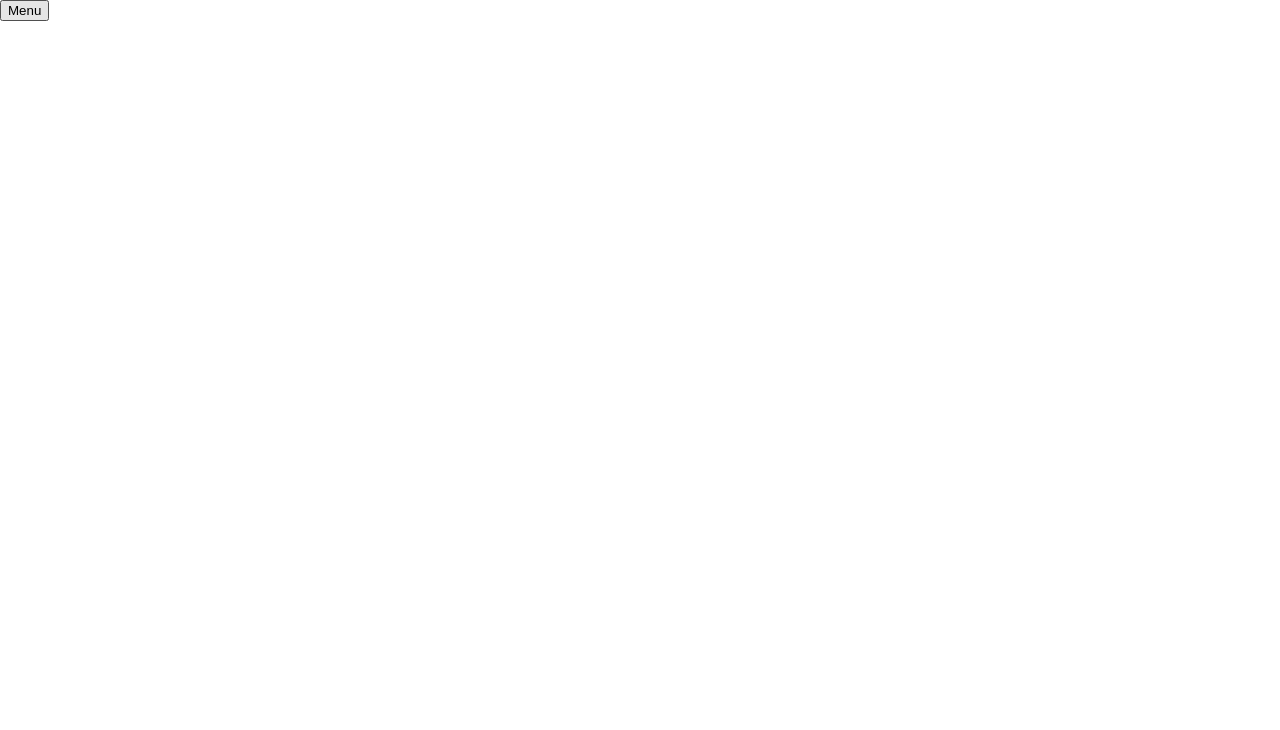
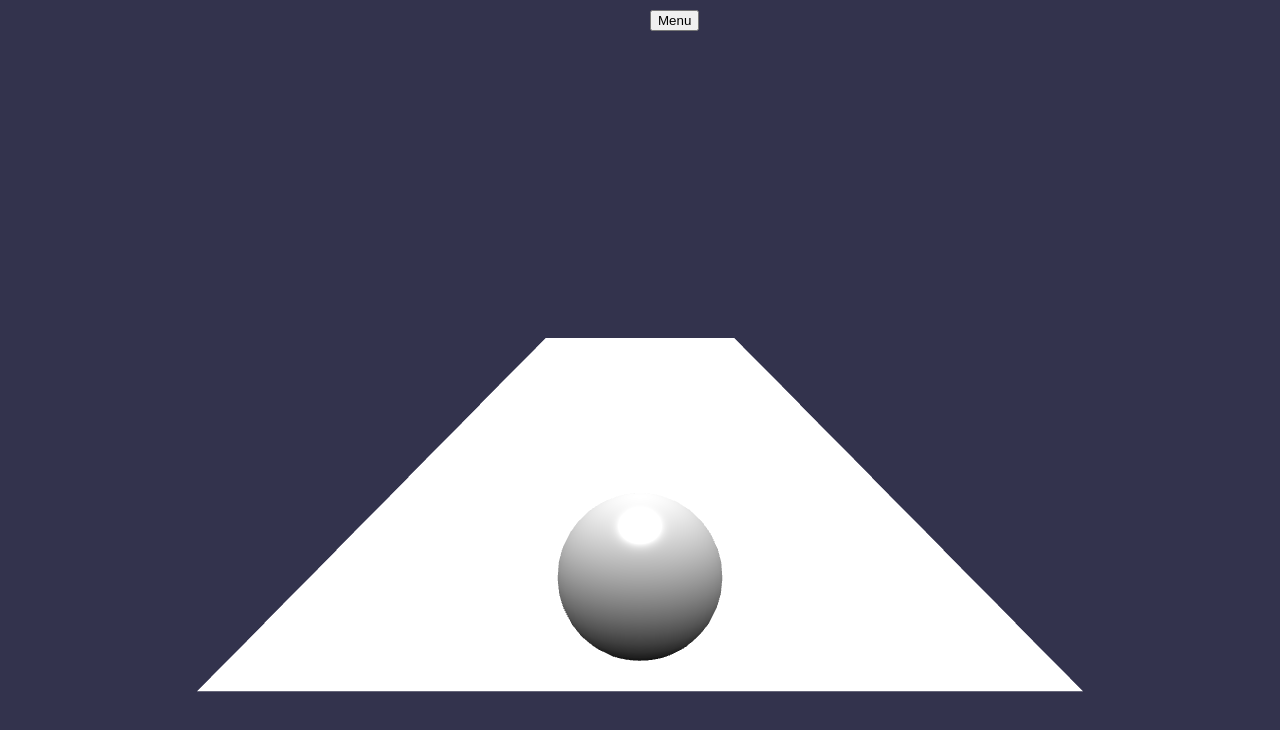
Before and after one commit to b23johgu/thesis-webgl-webgpu, a website built with Vite: page webgl-babylon.html in a window 1280 px wide. Built offline with nearby package versions, Linux system fonts and the light colour scheme; animation ran at ten frames a second.

Commit message:
Start of Babylon version with floor and sphere. Css to display simulation in whole window of webpage
Inspired by code of Babylon playground https://playground.babylonjs.com/#

```diff
--- a/style.css
+++ b/style.css
@@ -1,5 +1,15 @@
-body {
-margin: 0;
+html, body {
+    overflow: hidden;
+    width: 100%;
+    height: 100%;
+    margin: 0;
+    padding: 0;
+}
+
+#renderCanvas {
+    width: 100%;
+    height: 100%;
+    touch-action: none;
 }
 
 h2, h3 {
--- a/webgl-babylon.html
+++ b/webgl-babylon.html
@@ -7,7 +7,8 @@
     <link rel="stylesheet" href="style.css">
 </head>
 <body>
-    <button onclick="window.location.href='./index.html'">Menu</button>
+    <button class="menubtn" onclick="window.location.href='./index.html'">Menu</button>
     <script src="/webgl-babylon.js" type="module"></script>
+    <canvas id="renderCanvas"></canvas>
 </body>
 </html>
--- a/webgl-babylon.js
+++ b/webgl-babylon.js
@@ -1 +1,38 @@
-console.log("It's working!");
+import * as BABYLON from 'babylonjs';
+
+var canvas = document.getElementById('renderCanvas');
+var engine = new BABYLON.Engine(canvas, true, {preserveDrawingBuffer: true, stencil: true});
+
+var createScene = function(){
+    /* Create scene */
+    var scene = new BABYLON.Scene(engine);
+
+    /* Create camera */
+    var camera = new BABYLON.FreeCamera('camera1', new BABYLON.Vector3(0, 5, -30), scene);
+    camera.setTarget(BABYLON.Vector3.Zero());
+
+    /* Create light */
+    var light = new BABYLON.HemisphericLight('light1', new BABYLON.Vector3(0, 1, 0), scene);
+
+    /* Create floor */
+    var ground = BABYLON.MeshBuilder.CreateGround("ground1", { width: 10, height: 40, subdivisions: 2, updatable: false }, scene);
+
+    /* Create a sphere */
+    var sphere = BABYLON.MeshBuilder.CreateSphere('sphere1', {segments: 16, diameter: 2, sideOrientation: BABYLON.Mesh.FRONTSIDE}, scene);
+    sphere.position.y = 1; //makes sphere appear to be on top of floor
+    sphere.position.z = -19;
+
+    return scene;
+}
+
+/* Render the scene */
+var scene = createScene();
+
+engine.runRenderLoop(function(){
+    scene.render();
+});
+
+// canvas/window resize event handler
+window.addEventListener('resize', function(){
+    engine.resize();
+});
```
